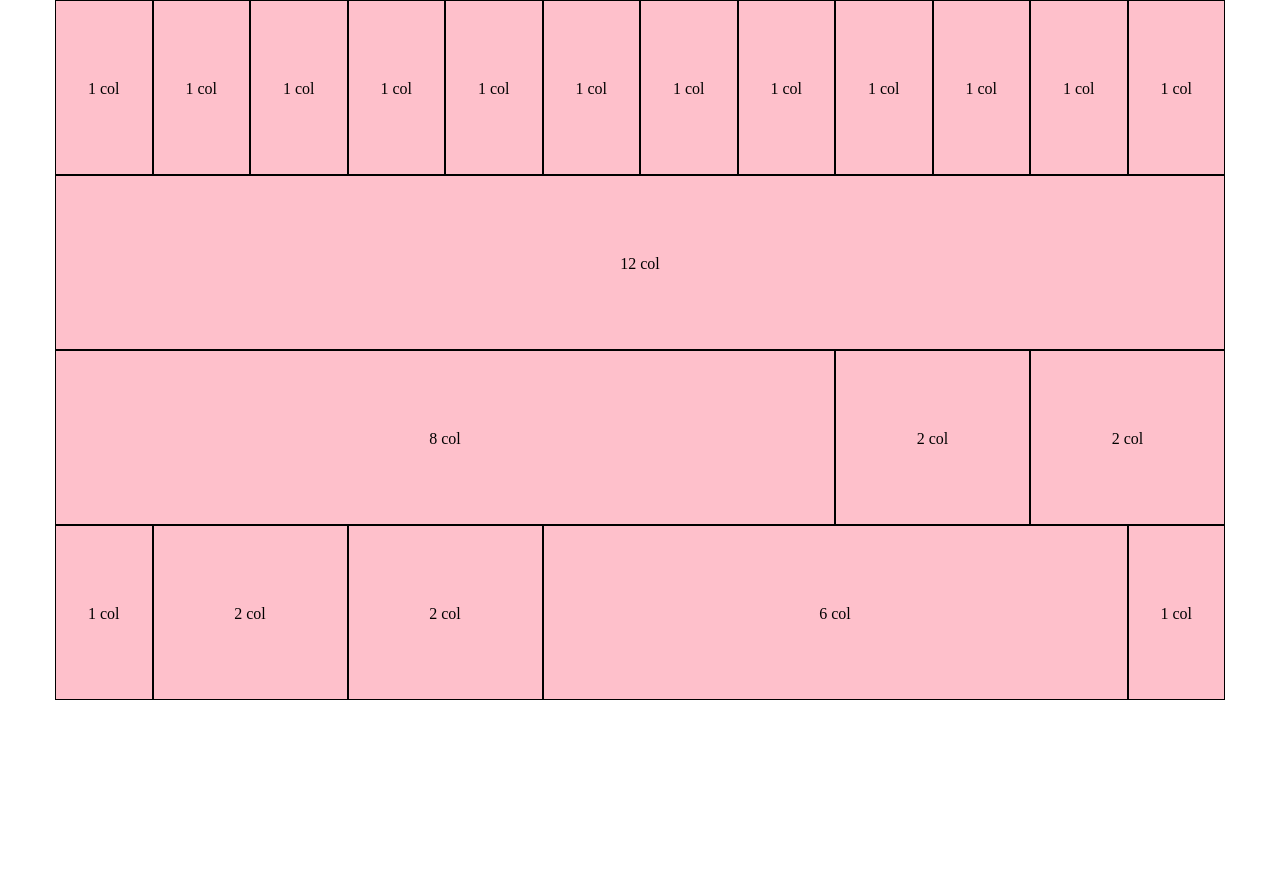
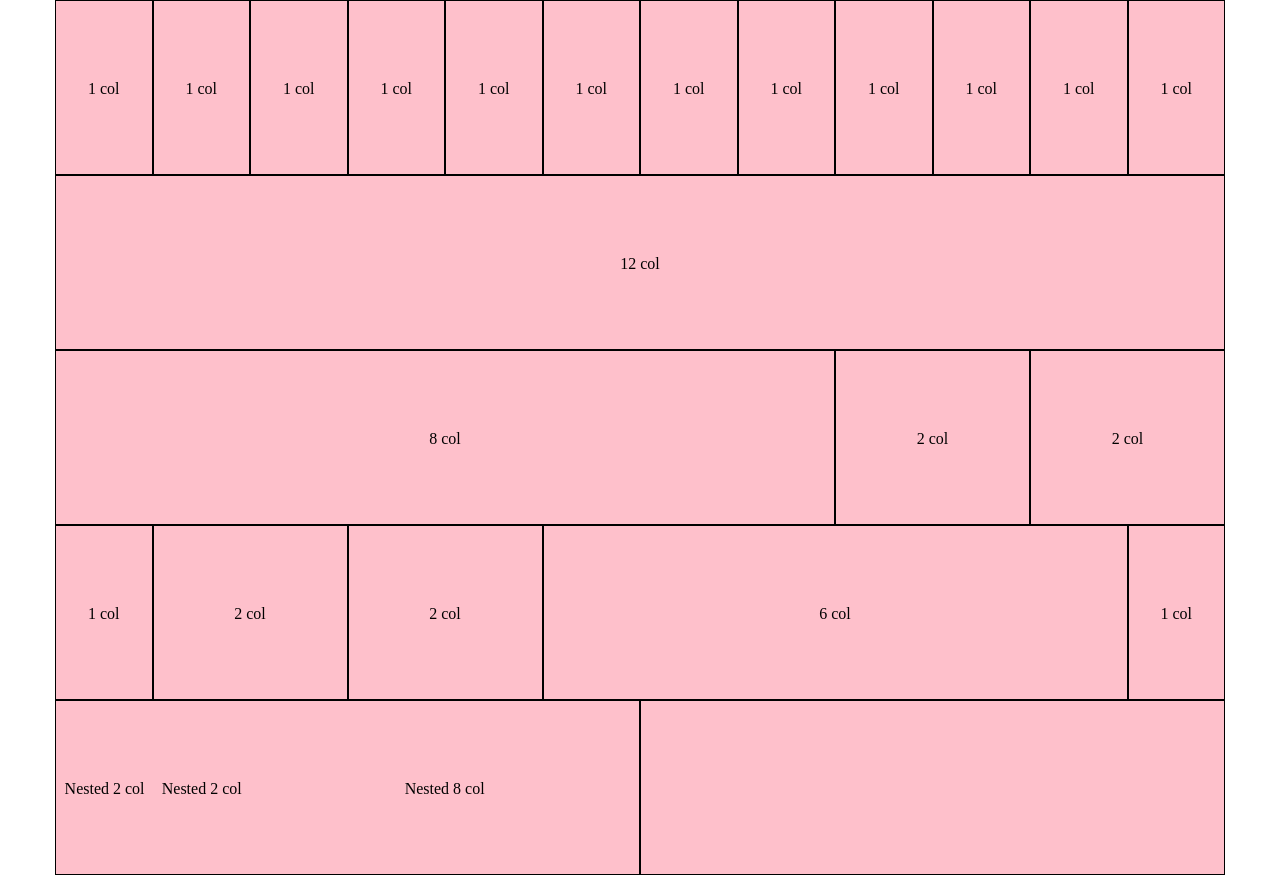
Before and after one commit to marcelloberetta/html-css-12bool, a plain HTML site: page index.html in a window 1280 px wide. Before the commit the page ends 800 px from the top, so only its background shows below. Drawn offline with Linux system fonts and the light colour scheme.

Commit message:
Last section

```diff
--- a/index.html
+++ b/index.html
@@ -71,6 +71,29 @@
 
    </div>
 
+   <div class="container"> <!-- Container esterno -->
+
+      <div class="col-6 "> <!-- Colonna a sinistra -->
+
+         <div class="col-2">Nested 2 col</div>
+         <div class="col-2">Nested 2 col</div>
+         <div class="col-8">Nested 8 col</div>
+
+
+
+
+
+      </div>
+
+      <div class="col-6"> <!-- Colonna a destra -->
+
+
+      </div>
+
+
+
+   </div>
+
 
 
 
```
Also changed, not shown: css/12bool.css (line endings or trailing spaces), css/style.css (line endings or trailing spaces).
